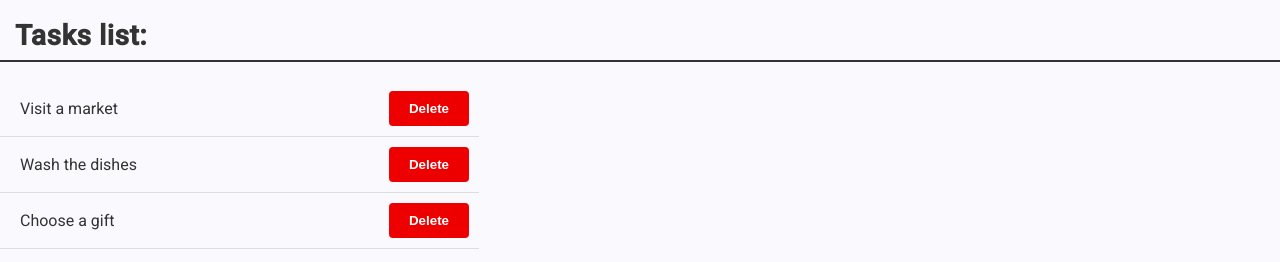
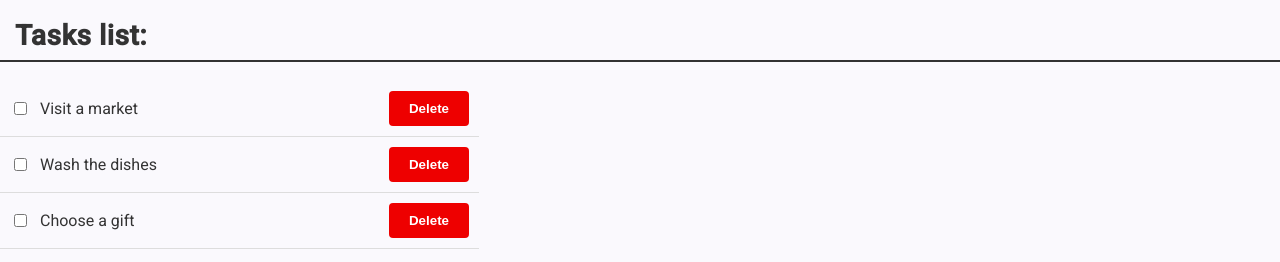
Before and after one commit to Angular-OTUS/ToDoList-VorobyevAnatoliy, an Angular app: page / in a window 1280 px wide. Shown: the top 262 px of the page. Built offline with nearby package versions, Linux system fonts and the light colour scheme; data requests are answered from the project's data file.

Commit message:
added TaskStatus and checkbox to control it

```diff
--- a/db.json
+++ b/db.json
@@ -3,17 +3,20 @@
     {
       "id": "1",
       "text": "Visit a market",
-      "description": "Buy milk and cat's food"
+      "description": "Buy milk and cat's food",
+      "status": 0
     },
     {
       "id": "2",
       "text": "Wash the dishes",
-      "description": "Come on!"
+      "description": "Come on!",
+      "status": 1
     },
     {
       "id": "3",
       "text": "Choose a gift",
-      "description": "Mom's birthday soon"
+      "description": "Mom's birthday soon",
+      "status": 0
     }
   ]
 }
--- a/src/app/components/to-do-list-item/to-do-list-item.html
+++ b/src/app/components/to-do-list-item/to-do-list-item.html
@@ -19,6 +19,7 @@
       Save
     </app-button>
   } @else {
+    <input type="checkbox" name="task--status" [value]="isCompleted()" (change)="onStatusChange($event)"/>
     <span class="task--title">
       {{ task().text }}
     </span>
--- a/src/app/components/to-do-list-item/to-do-list-item.ts
+++ b/src/app/components/to-do-list-item/to-do-list-item.ts
@@ -1,5 +1,5 @@
-import {Component, inject, model, output, signal} from '@angular/core';
-import {Task} from '../../models/task';
+import {Component, computed, inject, model, output, signal} from '@angular/core';
+import {Task, TaskStatus} from '../../models/task';
 import {Button} from '../button/button';
 import {TooltipDirective} from '../../directives/tooltip';
 import {FormsModule} from '@angular/forms';
@@ -25,16 +25,18 @@ export class ToDoListItem {
 
   readonly editMode = signal(false)
 
-  private storageService = inject(TaskStorageService);
+  isCompleted = computed(() => this.task().status == TaskStatus.Completed);
 
-  readonly toastService = inject(ToastService);
+  private readonly storageService = inject(TaskStorageService);
+
+  private readonly toastService = inject(ToastService);
 
   onDeleteTask(): void {
     this.deleteMe.emit()
   }
 
   onSaveTask(taskText: string): void {
-    const updatedTask: Task = { ...this.task(), text: taskText }
+    const updatedTask: Task = {...this.task(), text: taskText}
     this.storageService.updateTask(updatedTask).subscribe({
       next: (task: Task) => {
         this.task.set(task)
@@ -49,4 +51,9 @@ export class ToDoListItem {
     this.editMode.set(true)
     this.toastService.showInfo(`Task '${this.task().text}' is in editing mode`)
   }
+
+  onStatusChange(evt: Event): void {
+    const checkbox = evt.target as HTMLInputElement
+    this.task.set({...this.task(), status: checkbox.checked ? TaskStatus.Completed : TaskStatus.InProgress})
+  }
 }
--- a/src/app/components/to-do-list/to-do-list.ts
+++ b/src/app/components/to-do-list/to-do-list.ts
@@ -1,5 +1,5 @@
 import {Component, computed, inject, OnInit, signal} from '@angular/core';
-import {Task, TaskData} from '../../models/task';
+import {Task, TaskData, TaskStatus} from '../../models/task';
 import {FormsModule} from '@angular/forms';
 import {ToDoListItem} from '../to-do-list-item/to-do-list-item';
 import {MatFormField, MatInput, MatLabel} from '@angular/material/input';
@@ -86,6 +86,7 @@ export class ToDoList implements OnInit {
     const newTaskData: TaskData = {
       text: taskText,
       description: taskDescription,
+      status: TaskStatus.InProgress,
     }
     this.storageService.addTask(newTaskData).subscribe({
       next: (task: Task) => {
--- a/src/app/models/task.ts
+++ b/src/app/models/task.ts
@@ -1,6 +1,12 @@
+export const enum TaskStatus {
+  InProgress = 0,
+  Completed = 1,
+}
+
 export interface TaskData {
   text: string;
   description: string;
+  status: TaskStatus;
 }
 
 export interface Task extends TaskData {
```
